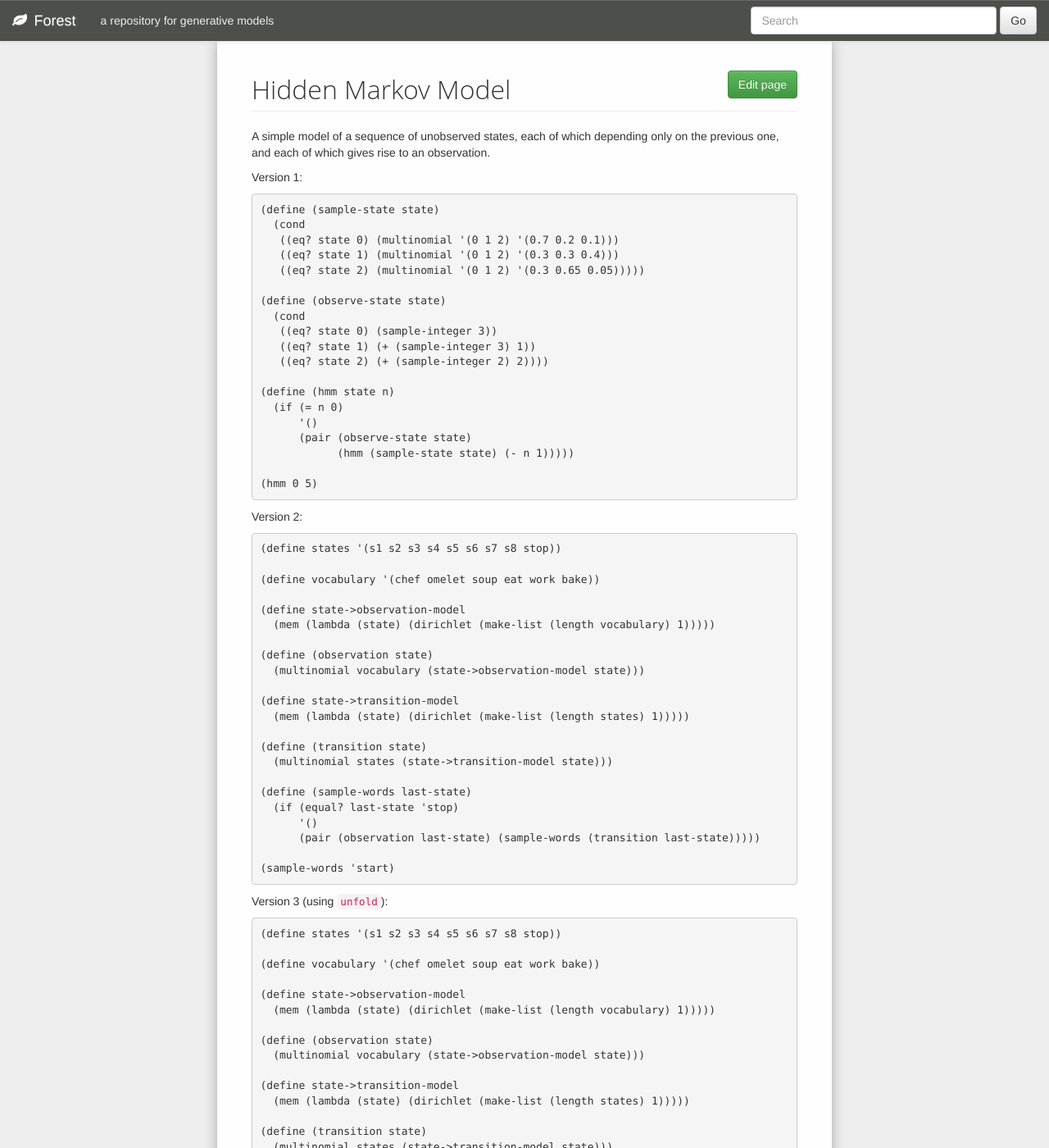
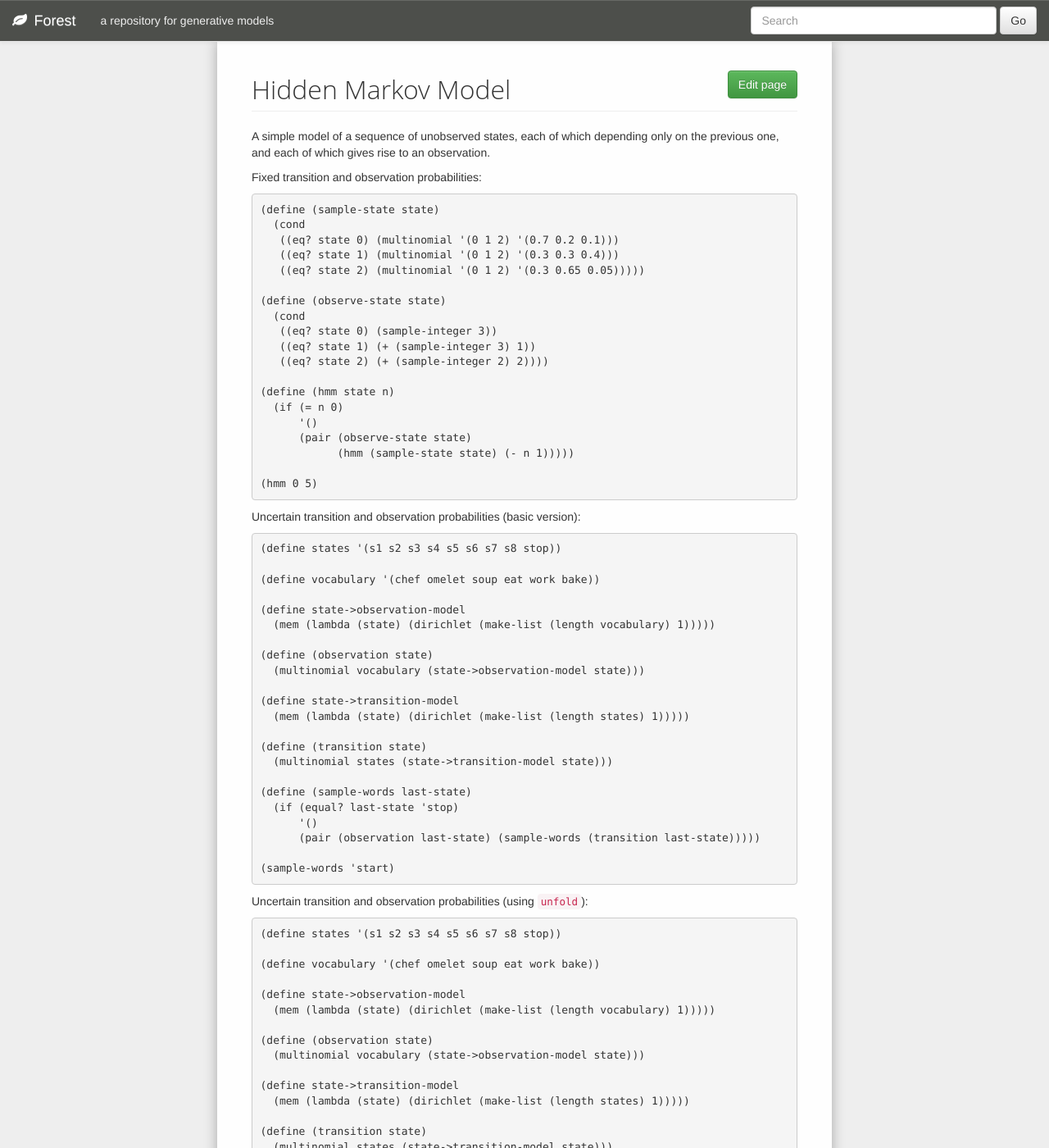
Before and after one commit to forestdb/forestdb.org, a Jekyll site: the page built from models/hmm.md, in a window 1280 px wide and 1400 px high. Shown: the whole window at 82% size. Built offline with Jekyll 4.4.1, drawn with Linux system fonts in a browser that asks for light colours; nearby versions of some CDN libraries.

Commit message:
Update hmm.md

```diff
--- a/models/hmm.md
+++ b/models/hmm.md
@@ -10,7 +10,7 @@ A simple model of a sequence of unobserved states, each of which
 depending only on the previous one, and each of which gives rise to
 an observation.
 
-Version 1:
+Fixed transition and observation probabilities:
 
     (define (sample-state state)
       (cond
@@ -32,7 +32,7 @@ Version 1:
 
     (hmm 0 5)
 
-Version 2:
+Uncertain transition and observation probabilities (basic version):
 
     (define states '(s1 s2 s3 s4 s5 s6 s7 s8 stop))
 
@@ -57,7 +57,7 @@ Version 2:
 
     (sample-words 'start)
 
-Version 3 (using `unfold`):
+Uncertain transition and observation probabilities (using `unfold`):
 
     (define states '(s1 s2 s3 s4 s5 s6 s7 s8 stop))
 
```
